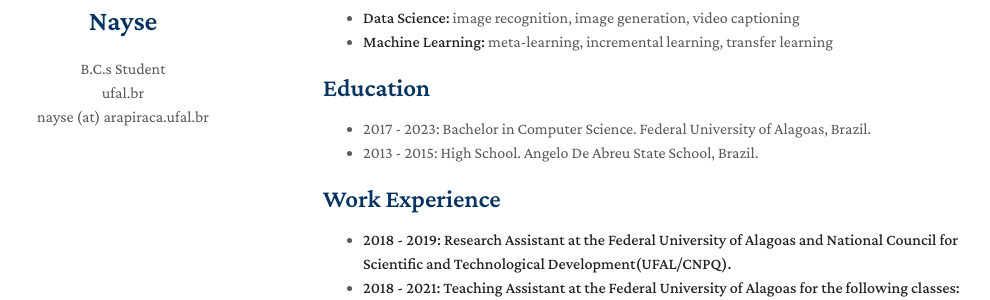
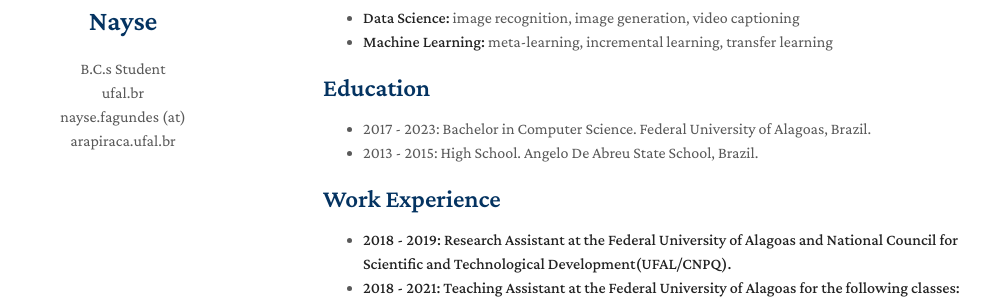
Before and after one commit to nayse/nayse.github.io, a Jekyll site: the page built from index.md, in a window 1280 px wide. Shown: the part 189-489 px from the top of the page, without its empty margins (147-1137 px from the left). Built offline with Jekyll 4.4.1, drawn with Linux system fonts in a browser that asks for light colours; nearby versions of some CDN libraries; a style sheet for code colours, icons or effects is not loaded; our own code applies the rules of GitHub Pages for plain Markdown files.

Commit message:
Update _config.yml

```diff
--- a/_config.yml
+++ b/_config.yml
@@ -1,7 +1,7 @@
 title: Nayse
 position: B.C.s Student
 affiliation: ufal.br
-email: nayse (at) arapiraca.ufal.br
+email: nayse.fagundes (at) arapiraca.ufal.br
 keywords: minimal academic
 google_scholar: https://scholar.google.com/
 github_link: https://github.com/nayse
```
